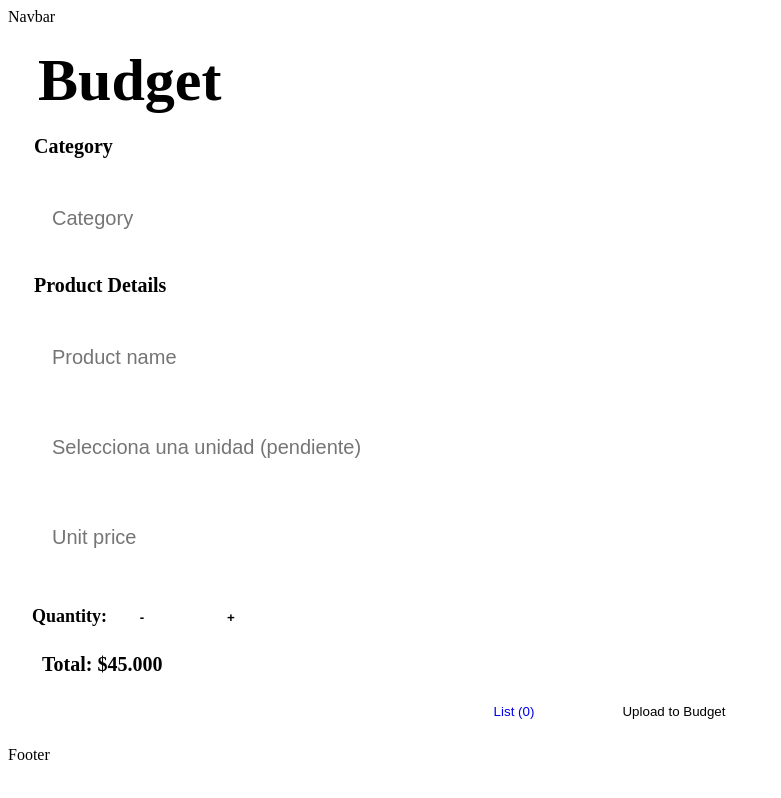
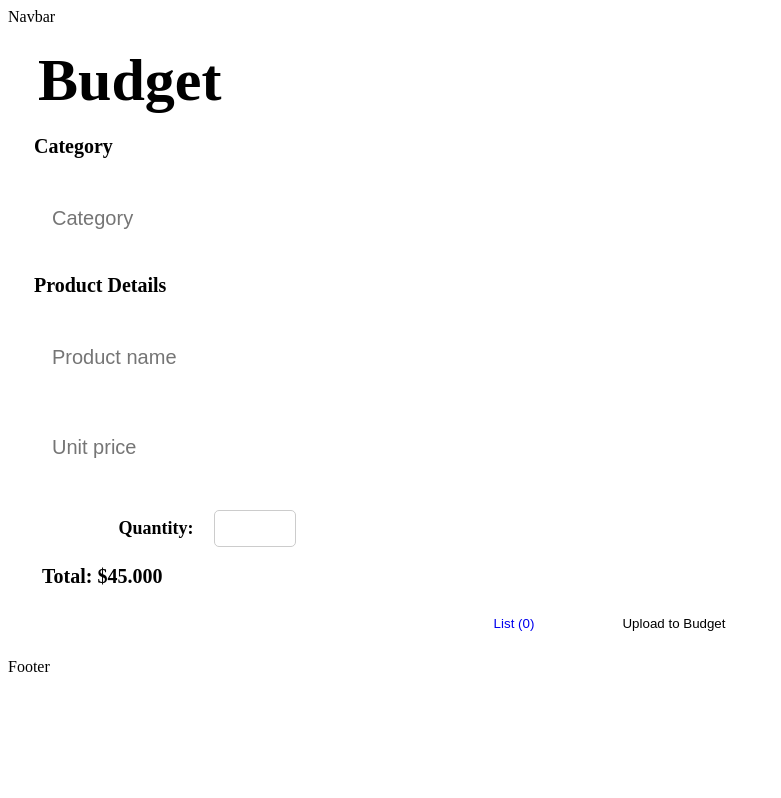
Before and after one commit to Cristianscamilo/measure, a React (Vite) app: page /budget in a window 1280 px wide. Shown: the whole page, without its empty margins (0-781 px from the left). Built offline with nearby package versions, Linux system fonts and the light colour scheme; the HTML template or start-up script is replaced by a standard one; a web font is replaced by a local one.

Commit message:
Se ajusta budget basico y su css

```diff
--- a/src/components/context/BudgetContext.jsx
+++ b/src/components/context/BudgetContext.jsx
@@ -5,12 +5,13 @@ export const BudgetContext = createContext();
 const BudgetContextProvider = ({ children }) => {
   const [budgetList, setBudgetList] = useState([]);
 
+  console.log(budgetList);
+
   let data = {
     budgetList,
     setBudgetList,
   };
 
-  console.log(budgetList);
   return (
     <BudgetContext.Provider value={data}>{children}</BudgetContext.Provider>
   );
--- a/src/components/pages/budgetContainer/Budget.jsx
+++ b/src/components/pages/budgetContainer/Budget.jsx
@@ -3,9 +3,6 @@ import styles from "./Budget.module.css";
 
 const Budget = ({
   budgetList,
-  addOne,
-  SubOne,
-  counter,
   handleSubmit,
   handleChange,
 }) => {
@@ -30,12 +27,20 @@ const Budget = ({
           placeholder="Product name"
           onChange={handleChange}
         />
-        <input
-          type="text"
-          className={styles.input}
-          name="-------"
-          placeholder="Selecciona una unidad (pendiente)"
-        />
+        {/* <select className={styles.select} onChange={handleChange}> */}
+        {/* <option value="" disabled selected hidden> */}
+        {/* Selecciona una unidad */}
+        {/* </option> */}
+        {/* <option value="kg">Kilogram (kg)</option> */}
+        {/* <option value="g">Gram (g)</option> */}
+        {/* <option value="L">Liter (L)</option> */}
+        {/* <option value="ml">Milliliter (ml)</option> */}
+        {/* <option value="unit">Unit (unit)</option> */}
+        {/* <option value="lbs">Pound (lbs)</option> */}
+        {/* <option value="oz">Ounce (oz)</option> */}
+        {/* <option value="gal">Gallon (gal)</option> */}
+        {/* <option value="dozen">Dozen</option> */}
+        {/* </select> */}
         <input
           type="number"
           className={styles.input}
@@ -43,30 +48,16 @@ const Budget = ({
           placeholder="Unit price"
           onChange={handleChange}
         />
-        <p>
+        <p className={styles.paragraph}>
           <strong>Quantity:</strong>
-          <button
-            type="button"
-            className={counter == 1 ? styles.disabled : styles.buttonQuantity}
-            onClick={SubOne}
-            disabled={counter == 1 ? true : false}
-          >
-            -
-          </button>
           <input
             type="number"
             className={styles.quantity}
             name="quantity"
-            value={counter}
             onChange={handleChange}
+            min={1}
+            step={1}
           />
-          <button
-            type="button"
-            className={styles.buttonQuantity}
-            onClick={addOne}
-          >
-            +
-          </button>
         </p>
         <span className={styles.total}>Total: $45.000</span>
       </fieldset>
--- a/src/components/pages/budgetContainer/Budget.module.css
+++ b/src/components/pages/budgetContainer/Budget.module.css
@@ -48,6 +48,10 @@ label {
   flex-direction: row;
   justify-content: center;
 }
+.box{
+  display: flex;
+  align-items: center;
+}
 .button {
   background-color: var(--color-primary);
   width: 150px;
@@ -78,18 +82,28 @@ label {
   font-weight: bold;
 }
 
+.paragraph{
+  display: flex;
+  align-items: center;
+  justify-content: center;
+
+}
 .quantity {
-  color: var(--color-secondary);
-  border: none;
-  width: 15px;
+  width: 60px;
+  margin-left: 20px;
+  padding: 10px;
+  border-radius: 5px;
+  border: 1px solid #ccc;
 }
 .quantity:focus {
-  outline: none;
+  color: var(--color-secondary);
+  width: 60px;
+  margin-left: 20px;
+  padding: 10px;
+  border-radius: 5px;
+  border: 2px var(--focus-color-button);
 }
 
-.button :focus {
-  color: var(--focus-color-button);
-}
 
 .block {
   background-color: var(--color-background-disbled);
--- a/src/components/pages/budgetContainer/BudgetContainer.jsx
+++ b/src/components/pages/budgetContainer/BudgetContainer.jsx
@@ -1,32 +1,24 @@
-import { useContext } from "react";
+import { useContext, useState } from "react";
 import Budget from "./Budget";
 import { BudgetContext } from "../../context/BudgetContext";
-import { useCounter } from "../../../hooks/useShowPassword";
-import { useFormik } from "formik";
-import * as Yup from "yup"
 
 const BudgetContainer = () => {
-  const [addOne, SubOne, counter] = useCounter();
   const { budgetList, setBudgetList } = useContext(BudgetContext);
-  const { handleSubmit, handleChange } = useFormik({
-    initialValues: {
-      category: "",
-      productName: "",
-      unitPrice: "",
-      quantity: counter,
-    },
-    onSubmit: (data) => {
-      setBudgetList([...budgetList,{...data, quantity: counter }]);
+const [product, setProduct] = useState({
+  category: "",
+  productName: "",
+  unitPrice: "",
+  quantity: "",
+})
+  const handleSubmit = (event) => {
+    event.preventDefault();
+    setBudgetList([...budgetList, product])
+    console.log(budgetList.length);
+  };
+  const handleChange = (event) => {
+    setProduct({...product, [event.target.name]: event.target.value});
 
-    },
-    validationSchema: Yup.object({
-      category: Yup.string().required(),
-      productName: Yup.string().required(),
-      unitPrice: Yup.number().required().min(2, "min 3"),
-      quantity: Yup.number().required()
-    }),
-    validateOnChange: false,
-  });
+  };
 
   return (
     <>
@@ -42,9 +34,6 @@ const BudgetContainer = () => {
       </h3>
       <Budget
         budgetList={budgetList}
-        addOne={addOne}
-        SubOne={SubOne}
-        counter={counter}
         handleSubmit={handleSubmit}
         handleChange={handleChange}
       />
```
